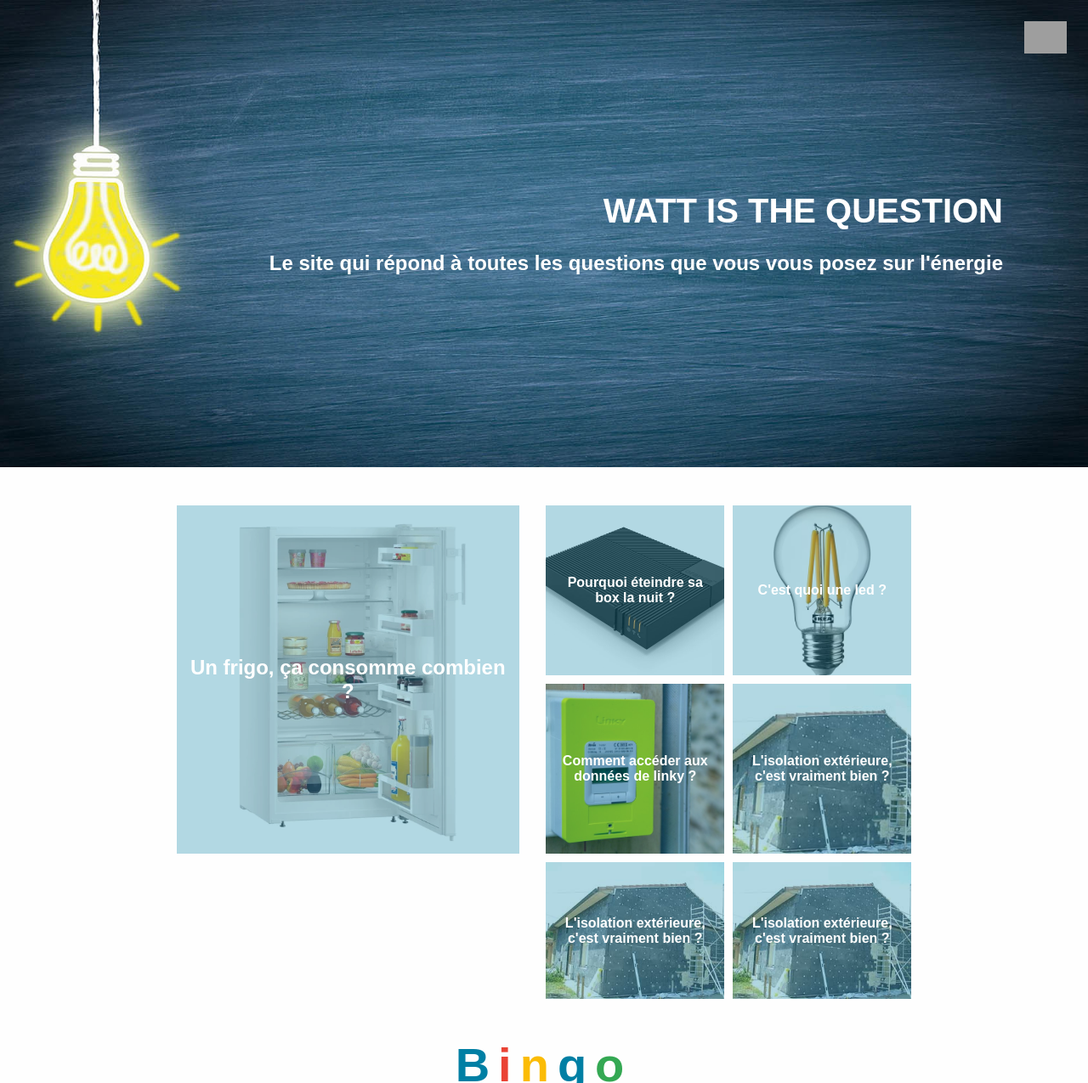
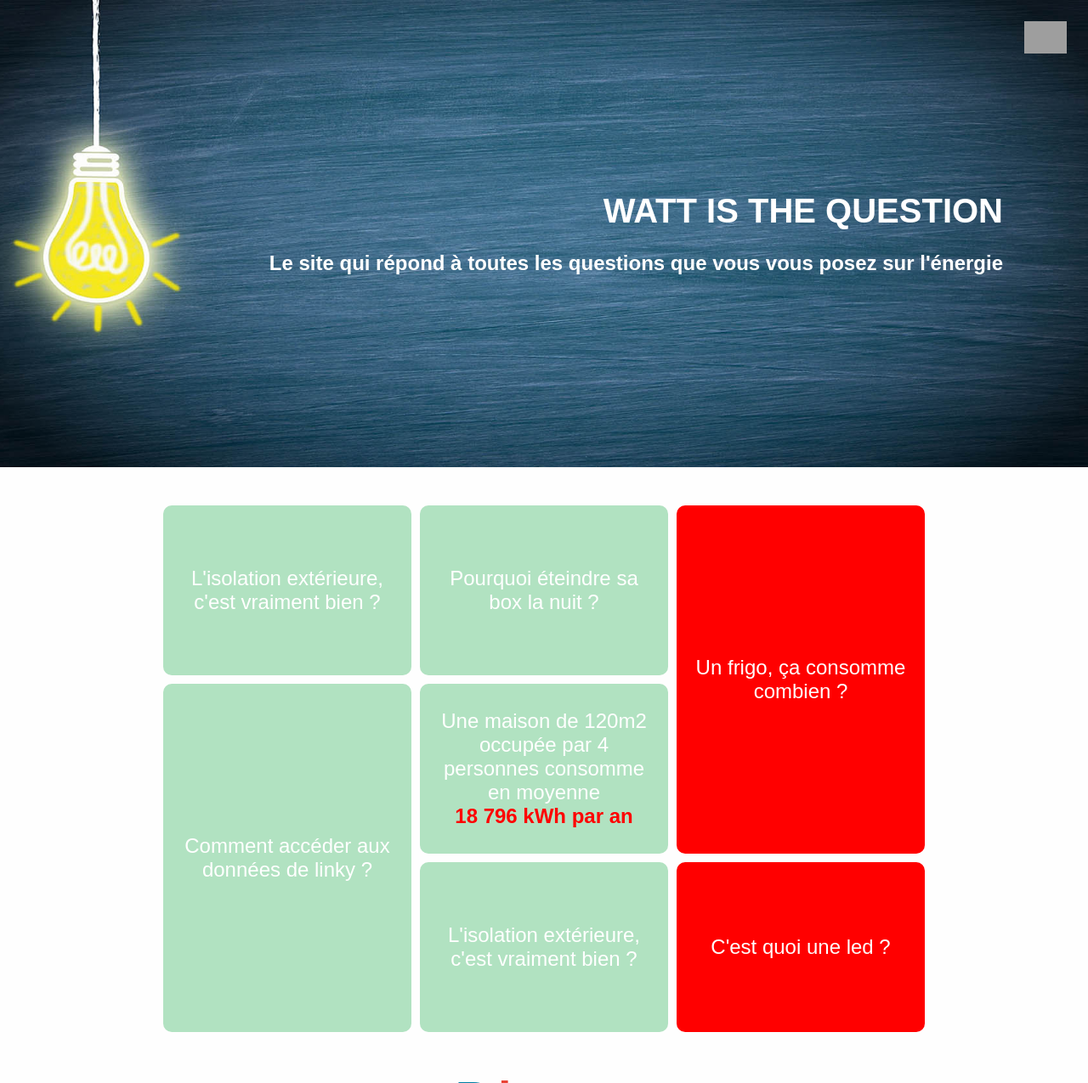
Before and after one commit to Raphitpt/SAE105_IUT, a PHP site: page / in a window 1280 px wide. Shown: the whole page at 85% size. Run offline with PHP 8.4, Linux system fonts and the light colour scheme; grey boxes are pictures that could not be loaded.

Commit message:
Cr├⌐ation de la mosa├»que

```diff
--- a/assets/css/style_page_accueil.css
+++ b/assets/css/style_page_accueil.css
@@ -63,43 +63,69 @@ header h2
 header h1
 {	font-size:2.5rem;;
 }
-/*Mise en forme de la section Mosaïque de questions */
 
-#questions
-{	display:flex;
-	align-items:start;
-	justify-content:space-around;
+
+/*Mise en forme de la section Mosaïque de questions avec grid*/
+#questions {
+	display: grid;
+	grid-template-columns: repeat(3, 1fr);
+	grid-gap: 10px;
+	grid-template-rows: repeat(3, 200px);
 }
+  #consfrigo {
+	grid-column-start: 3;
+    grid-column-end: 4;
+	grid-row-start: 1;
+    grid-row-end: 3;
+  }
+  #consbox {
+	grid-column-start: 2;
+    grid-column-end: 3;
+	grid-row-start: 1;
+    grid-row-end: 2;
+  }
+  #consled {
+	grid-column-start: 3;
+    grid-column-end: 4;
+	grid-row-start: 3;
+    grid-row-end: 4;
+  }
+  #linky {
+	grid-column-start: 1;
+    grid-column-end: 2;
+	grid-row-start: 2;
+    grid-row-end: 4;
+  }
+  #isola {
+	grid-column-start: 1;
+    grid-column-end: 2;
+	grid-row-start: 1;
+    grid-row-end: 2;
+  }
+  #kwh {
+	grid-column-start: 2;
+    grid-column-end: 3;
+	grid-row-start: 3;
+    grid-row-end: 4;
+  }
+  #consmoy {
+	grid-column-start: 2;
+    grid-column-end: 3;
+	grid-row-start: 2;
+    grid-row-end: 3;
+  }
+
+/*Utilitaires de la Mosaïque*/
+
 #questions a
 {	color:white;
 
-}
-#bloc_gauche
-{	height:410px;
-	width:45%;
-	font-size:1.50rem;
-}
-#bloc_droite
-{	display:grid;
-	grid-template-columns: 1fr 1fr;
-	grid-template-rows: 200px 200px;
-	grid-gap: 10px;
-	width:48%;
-}
-#question{
-	display: flex;
-	height: 250px;
-	width: 20%;
 }
 #questions figure
 {	position:relative;
 	height:100%;
 	width:100%;
-}
-#questions figure img
-{	width:100%;
-	height:100%;
-	object-fit:cover;
+
 }
 #questions figure figcaption
 {	height:100%;
@@ -110,11 +136,46 @@ header h1
 	display:flex;
 	justify-content:center;
 	align-items:center;
+	font-size: 1.5em;
 	padding:15px;
-	background:rgba(0,127,164,0.3);
 	text-align:center;
-	font-weight:bold;
+	transition: all 0.6s;
+	border-radius: 10px;
+
 }
+#questions figure figcaption:hover{
+	transform: scale(1.02);
+	background: #dfe1e5;
+}
+
+
+#led{
+	background:red;
+}
+#frigo2{
+	background:red;
+}
+#box{
+	background:rgba(0, 164, 55, 0.3);
+}
+#moyenne{
+	background:rgba(0, 164, 55, 0.3);
+}
+#kilowattheure{
+	background:rgba(0, 164, 55, 0.3);
+}
+#linky1{
+	background:rgba(0, 164, 55, 0.3);
+}
+#isolation{
+	background:rgba(0, 164, 55, 0.3);
+}
+#kwhan{
+	color: red;
+	font-weight: bold;;
+}
+
+
 
 
 /*Mise en forme de la section Moteur de recherche Section*/
--- a/index.html
+++ b/index.html
@@ -18,64 +18,68 @@
 </header>
 	<main>
 		<div id="questions">
-			<a href="./pages/cons_frigo.html" id="bloc_gauche">
-				<figure>
-					<img src="./assets/images/5questions/frigo.webp" alt="Consommation réfrigérateur">
-					<figcaption>
-						<p>Un frigo, ça consomme combien ?</p>
-					</figcaption>
-				</figure>
-			</a>
-			<div id="bloc_droite">
+			<div id="consfrigo">
+				<a href="./pages/cons_frigo.html">
+					<figure>
+						<figcaption id="frigo2">
+							<p>Un frigo, ça consomme combien ?</p>
+						</figcaption>
+					</figure>
+				</a>
+			</div>
+			<div id="consbox">
 				<a href="#">
-					<figure id="box">
-						<img src="./assets/images/5questions/box.webp" alt="Consommation box">
-						<figcaption>
+					<figure>
+						<figcaption id="box">
 							<p>Pourquoi éteindre sa box la nuit ?</p>
 						</figcaption>
 					</figure>
 				</a>
+			</div>
+			<div id="consled">
 				<a href="#">
-					<figure id="led">
-						<img src="./assets/images/5questions/led.avif" alt="Consommation led">
-						<figcaption>
+					<figure >
+						<figcaption id="led">
 							<p>C'est quoi une led ?</p>
 						</figcaption>
 					</figure>
 				</a>
+			</div>
+			<div id="linky">
 				<a href="#">
-					<figure id="linky">
-						<img src="./assets/images/5questions/linky.jpg" alt="Fonctionnement Linky">
-						<figcaption>
+					<figure >
+						<figcaption id="linky1">
 							<p>Comment accéder aux données de linky ?</p>
 						</figcaption>
 					</figure>
 				</a>
+			</div>
+			<div id="isola">
 				<a href="#">
-					<figure id="isolation">
-						<img src="./assets/images/5questions/isolation.jpg" alt="Isolation extérieure">
-						<figcaption>
+					<figure >
+						<figcaption id="isolation">
 							<p>L'isolation extérieure, c'est vraiment bien ?</p>
 						</figcaption>
 					</figure>
 				</a>
+			</div>
+			<div id="kwh">
 				<a href="#">
-					<figure id="isolation">
-						<img src="./assets/images/5questions/isolation.jpg" alt="Isolation extérieure">
-						<figcaption>
+					<figure >
+						<figcaption id="kilowattheure">
 							<p>L'isolation extérieure, c'est vraiment bien ?</p>
 						</figcaption>
 					</figure>
 				</a>
+			</div>
+			<div id="consmoy">
 				<a href="#">
-					<figure id="isolation">
-						<img src="./assets/images/5questions/isolation.jpg" alt="Isolation extérieure">
-						<figcaption>
-							<p>L'isolation extérieure, c'est vraiment bien ?</p>
+					<figure>
+						<figcaption id="moyenne">
+							<p>Une maison de 120m2 occupée par 4 personnes consomme en moyenne <span id="kwhan"></br>18 796 kWh par an</span></p>
 						</figcaption>
 					</figure>
 				</a>
-
 			</div>
 		</div>
 		<div id="moteurderecherche">
```
Also changed, not shown: 1 other file.
